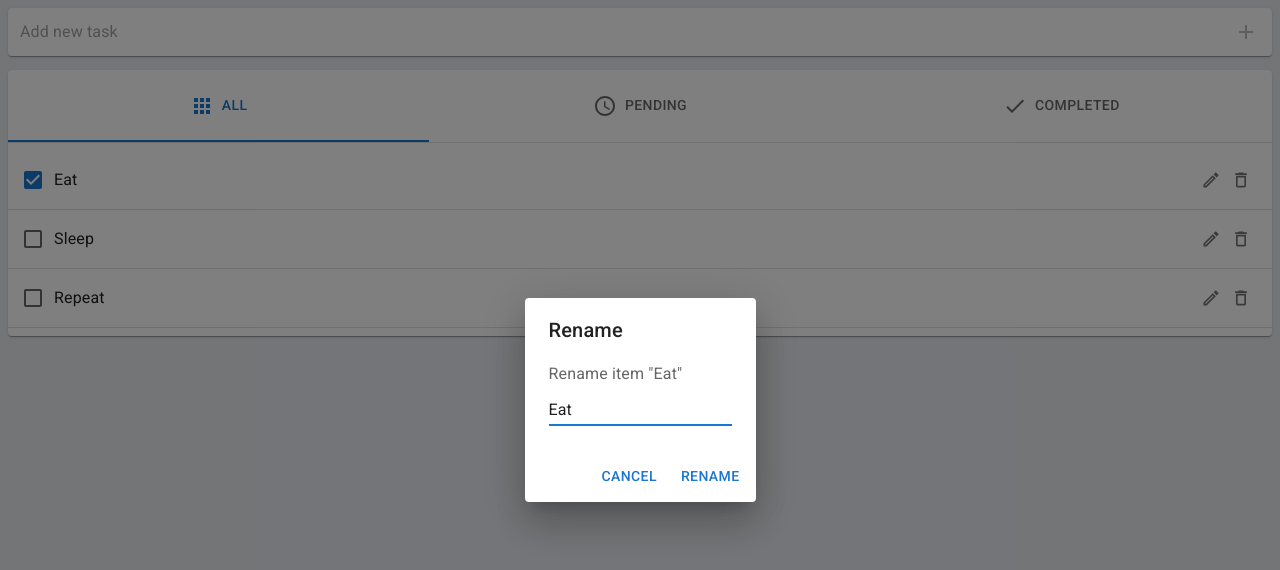
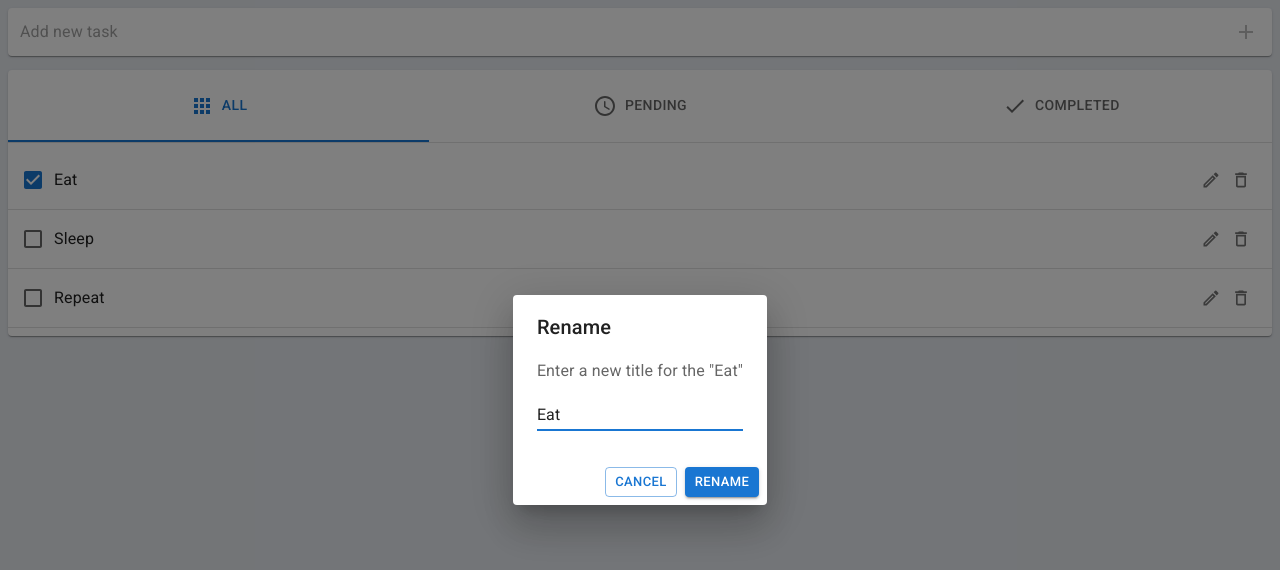
Before and after one commit to FightM9/react-mui-todo, a React (Create React App) app: page / in a window 1280 px wide. Both pictures are taken after a click on the button 1211 px from the left and 180 px from the top of the page. Shown: the top 570 px of the page. Built offline with nearby package versions, Linux system fonts and the light colour scheme.

Commit message:
Chenge ContentText

```diff
--- a/src/components/RenameModal.js
+++ b/src/components/RenameModal.js
@@ -27,21 +27,22 @@ export default function RenameModal({ editableTodo, onRename, open, setOpen }) {
         <DialogTitle>Rename</DialogTitle>
         <DialogContent>
           <DialogContentText>
-            Rename item "{editableTodo.title}"
+           Enter a new title for the "{editableTodo.title}"
           </DialogContentText>
           <TextField
             inputRef={inputRef}
             autoFocus
-            margin="dense"
+            margin="normal"
             type="text"
             fullWidth
             variant="standard"
             defaultValue={editableTodo.title}
+            onKeyPress={(e) => {if (e.key === 'Enter') {handleRename()}}}
           />
         </DialogContent>
         <DialogActions>
-          <Button onClick={handleClose}>Cancel</Button>
-          <Button onClick={handleRename}>Rename</Button>
+          <Button size="small" variant="outlined" onClick={handleClose}>Cancel</Button>
+          <Button size="small" variant="contained" onClick={handleRename}>Rename</Button>
         </DialogActions>
       </Dialog>
     </div>
```
